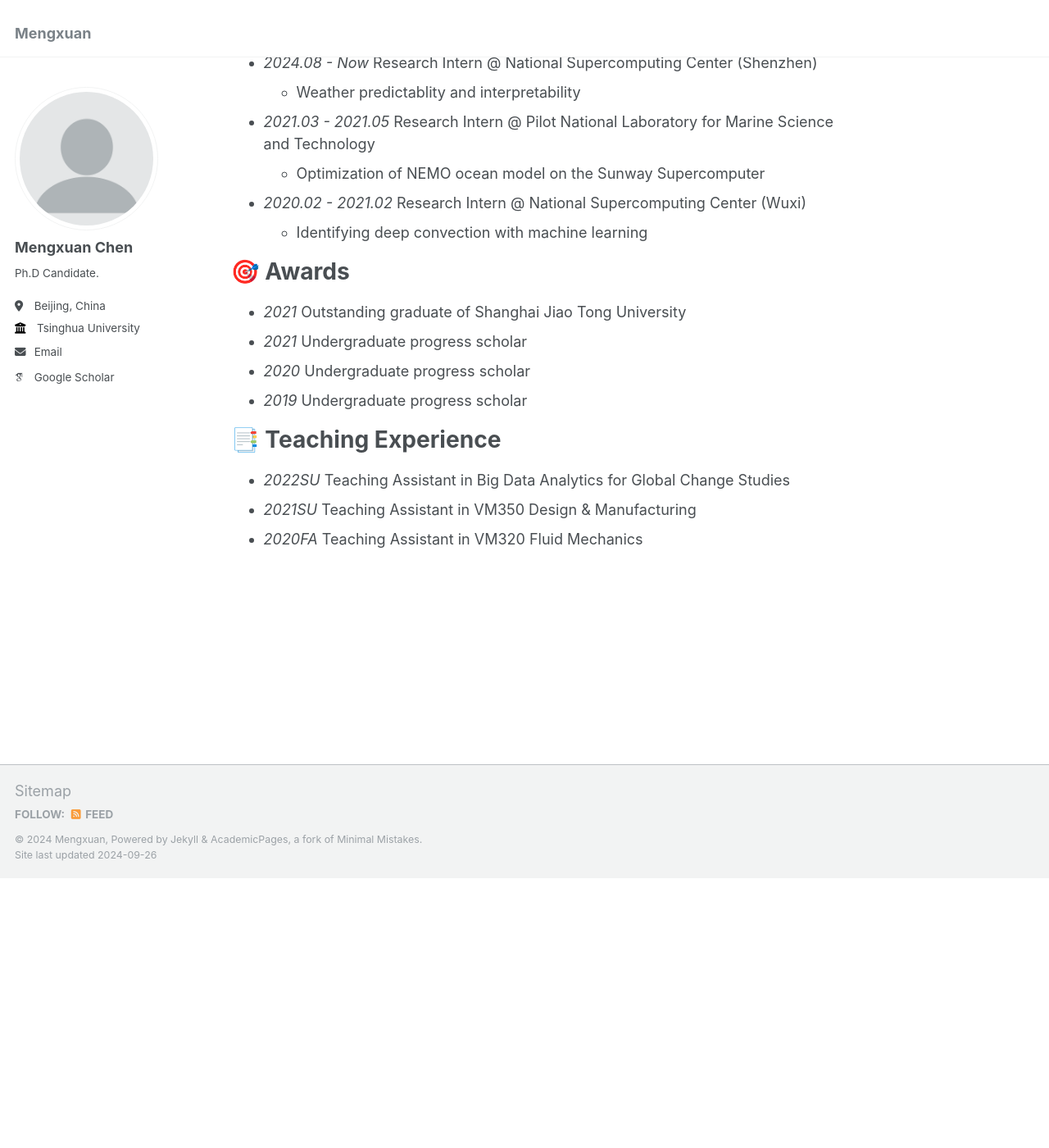
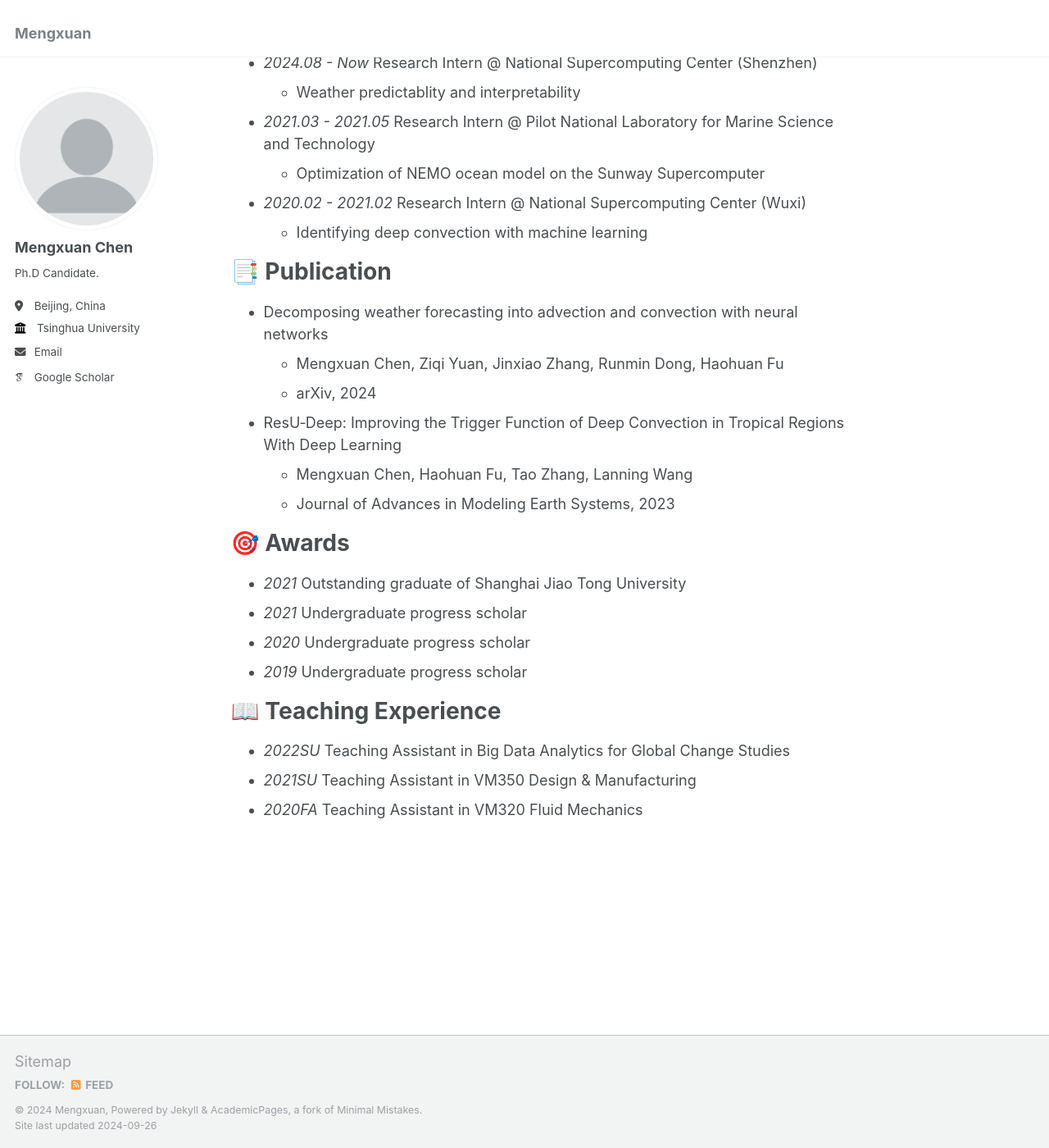
Before and after one commit to SauryChen/SauryChen.github.io, a Jekyll site: the page built from _pages/about.md, in a window 1280 px wide and 1400 px high, scrolled down 490 px. Shown: the whole window at 82% size. Built offline with Jekyll 4.4.1, drawn with Linux system fonts in a browser that asks for light colours; some web fonts are replaced; before the commit the page ends 1560 px from its top, so only the background shows below that.

Commit message:
Update about.md

```diff
--- a/_pages/about.md
+++ b/_pages/about.md
@@ -24,6 +24,16 @@ I am an (INTJ) Ph.D candidate at [Department of Earth System Science](https://ww
 + *2020.02 - 2021.02*   Research Intern @ National Supercomputing Center (Wuxi)
   + Identifying deep convection with machine learning
 
+📑 Publication
+======
++ Decomposing weather forecasting into advection and convection with neural networks
+  + Mengxuan Chen, Ziqi Yuan, Jinxiao Zhang, Runmin Dong, Haohuan Fu
+  + arXiv, 2024
++ ResU‐Deep: Improving the Trigger Function of Deep Convection in Tropical Regions With Deep Learning
+  + Mengxuan Chen, Haohuan Fu, Tao Zhang, Lanning Wang
+  + Journal of Advances in Modeling Earth Systems, 2023
+
+
 🎯 Awards
 ======
 + *2021* Outstanding graduate of Shanghai Jiao Tong University
@@ -31,7 +41,7 @@ I am an (INTJ) Ph.D candidate at [Department of Earth System Science](https://ww
 + *2020* Undergraduate progress scholar
 + *2019* Undergraduate progress scholar
 
-📑 Teaching Experience
+📖 Teaching Experience
 ======
 + *2022SU* Teaching Assistant in Big Data Analytics for Global Change Studies
 + *2021SU* Teaching Assistant in VM350 Design & Manufacturing
```
